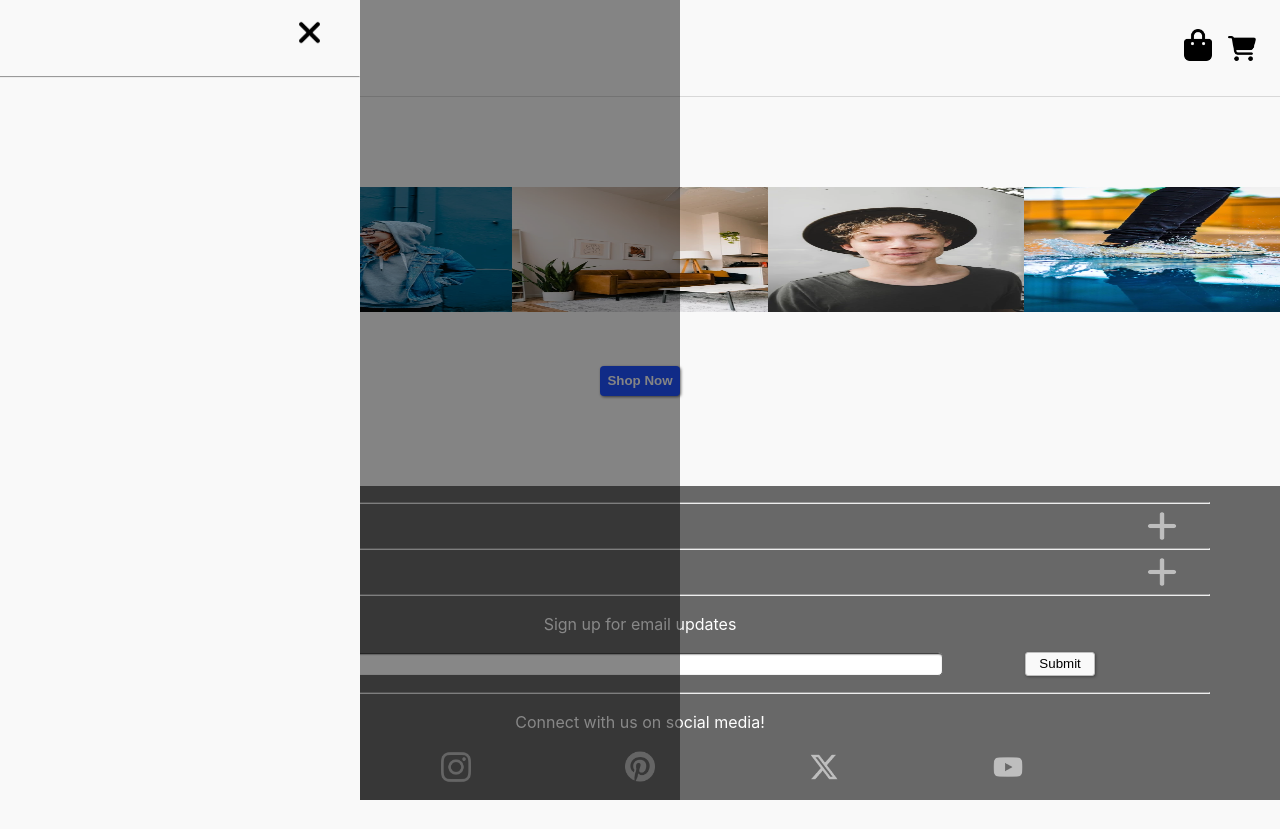
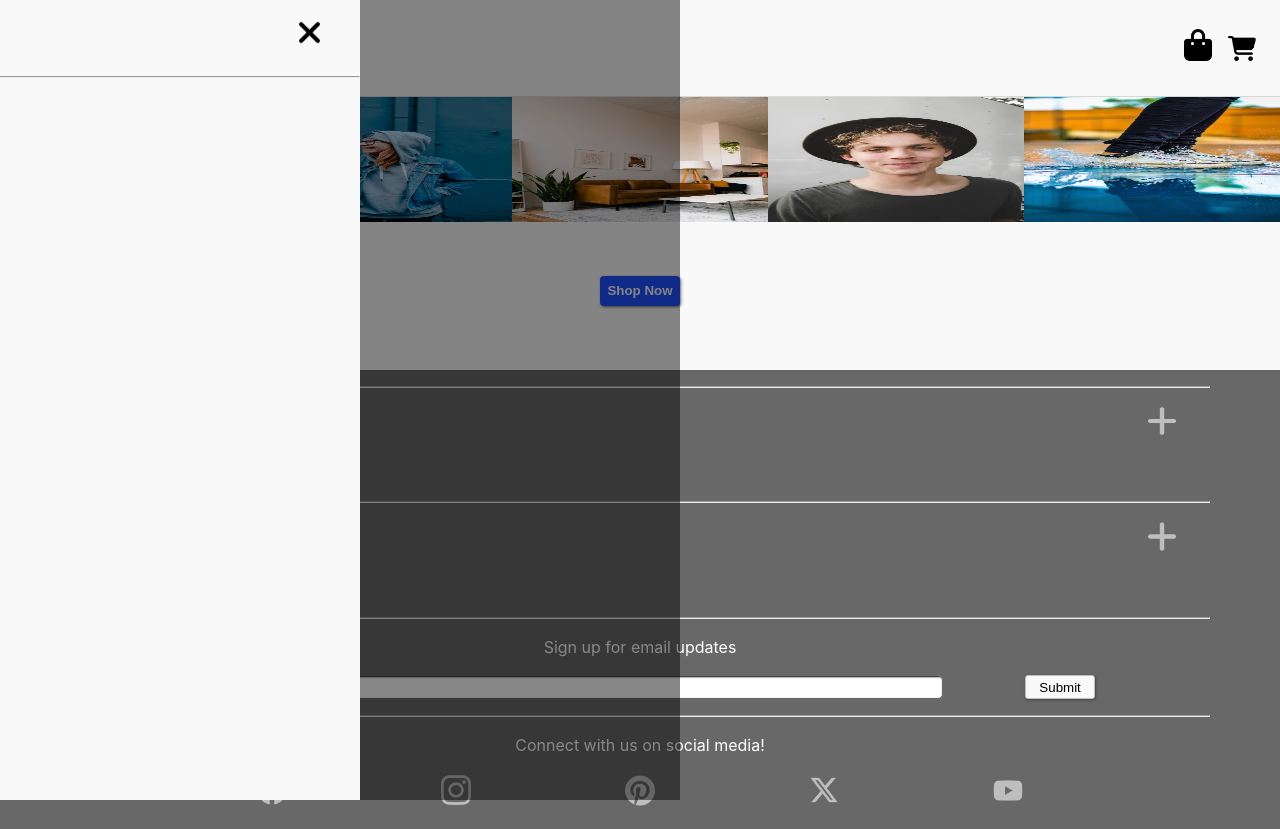
Before and after one commit to marefpceo/react-shopping-cart, a React (Vite) app: page / in a window 1280 px wide. Before the commit the page ends 800 px from the top, so only its background shows below. Built offline with nearby package versions, Linux system fonts and the light colour scheme.

Commit message:
Completed Footer logic
Added collapsable menus for Customer Service and Store Infomation.

Added links to social media pages.

```diff
--- a/src/components/Content/Content.css
+++ b/src/components/Content/Content.css
@@ -4,6 +4,7 @@
   justify-content: center;
   align-items: center;
   flex-grow: 1;
+  margin-bottom: 5%;
 }
 
 .img-div {
--- a/src/components/Footer/Footer.css
+++ b/src/components/Footer/Footer.css
@@ -11,11 +11,16 @@ footer hr {
 }
 
 .footer-links {
-  display: flex;
-  justify-content: space-between;
   align-items: center;
   width: 85%;
   margin: 0 auto;
+}
+
+.footer-links div {
+  display: flex;
+  justify-content: space-between;
+  width: 100%;
+  padding-top: 1rem;
 }
 
 .footer-links h3 {
@@ -25,6 +30,33 @@ footer hr {
 .footer-links img {
   max-width: 30px;
   height: 100%;
+}
+
+.customer-service-list,
+.store-info-list {
+  display: flex;
+  flex-direction: column;
+  align-items: start;
+  font-size: 14px;
+  height: 0;
+  overflow: hidden;
+  margin-bottom: 5%;
+}
+
+.customer-service-list li,
+.store-info-list li {
+  width: 100%;
+}
+
+.customer-service-list li p,
+.store-info-list li p {
+  margin: 2%;
+}
+
+.customer-service-list a,
+.store-info-list a {
+  text-decoration: none;
+  color: #ffffff;
 }
 
 .updates-div {
--- a/src/components/Footer/Footer.jsx
+++ b/src/components/Footer/Footer.jsx
@@ -1,4 +1,5 @@
 import plusIcon from '../../assets/plus-solid.png';
+import minusIcon from '../../assets/minus-solid.png';
 import Button from '../Button/Button';
 import facebookIcon from '../../assets/facebook.png';
 import instagramIcon from '../../assets/instagram.png';
@@ -6,19 +7,97 @@ import pinterestIcon from '../../assets/pinterest.png';
 import xIcon from '../../assets/x-twitter.png';
 import youtubeIcon from '../../assets/youtube.png';
 import '../Footer/Footer.css';
+import { useState } from 'react';
 
 function Footer() {
+  const [serviceList, setServiceList] = useState('0');
+  const [infoList, setInfoList] = useState('0');
+
+  function toggleServiceList() {
+    if (serviceList === '0') {
+      setServiceList('100%');
+    } else {
+      setServiceList('0');
+    }
+  }
+
+  function toggleInfoList() {
+    if (infoList === '0') {
+      setInfoList('100%');
+    } else {
+      setInfoList('0');
+    }
+  }
+
   return (
     <footer>
       <hr />
+
       <div className='footer-links'>
-        <h3>Customer Service</h3>
-        <img src={plusIcon} alt='' />
+        <div>
+          <h3>Customer Service</h3>
+          <img
+            src={serviceList === '100%' ? minusIcon : plusIcon}
+            alt='Customer service'
+            onClick={toggleServiceList}
+          />
+        </div>
+        <ul className='customer-service-list' style={{ height: serviceList }}>
+          <li>
+            <a href='#'>
+              <p>Contact Us</p>
+            </a>
+          </li>
+          <li>
+            <a href='#'>
+              <p>FAQs</p>
+            </a>
+          </li>
+          <li>
+            <a href='#'>
+              <p>Returns</p>
+            </a>
+          </li>
+          <li>
+            <a href='#'>
+              <p>Shipping</p>
+            </a>
+          </li>
+        </ul>
       </div>
       <hr />
+
       <div className='footer-links'>
-        <h3>Store Information</h3>
-        <img src={plusIcon} alt='' />
+        <div>
+          <h3>Store Information</h3>
+          <img
+            src={infoList === '100%' ? minusIcon : plusIcon}
+            alt='Store information'
+            onClick={toggleInfoList}
+          />
+        </div>
+        <ul className='store-info-list' style={{ height: infoList }}>
+          <li>
+            <a href='#'>
+              <p>Locations</p>
+            </a>
+          </li>
+          <li>
+            <a href='#'>
+              <p>Store Hours</p>
+            </a>
+          </li>
+          <li>
+            <a href='#'>
+              <p>Careers</p>
+            </a>
+          </li>
+          <li>
+            <a href='#'>
+              <p>Sitemap</p>
+            </a>
+          </li>
+        </ul>
       </div>
       <hr />
       <div className='email-signup'>
@@ -44,11 +123,21 @@ function Footer() {
       <div className='social-media'>
         <p>Connect with us on social media!</p>
         <div className='social-media-icons'>
-          <img src={facebookIcon} alt='' />
-          <img src={instagramIcon} alt='' />
-          <img src={pinterestIcon} alt='' />
-          <img src={xIcon} alt='' />
-          <img src={youtubeIcon} alt='' />
+          <a href='https://www.facebook.com' target='_blank' rel='noreferrer'>
+            <img src={facebookIcon} alt='Facebook' />
+          </a>
+          <a href='https://www.instagram.com' rel='noreferrer' target='_blank'>
+            <img src={instagramIcon} alt='Instagram' />
+          </a>
+          <a href='https://www.pinterest.com ' rel='noreferrer' target='_blank'>
+            <img src={pinterestIcon} alt='Pinterest' />
+          </a>
+          <a href='https://www.twitter.com' rel='noreferrer' target='_blank'>
+            <img src={xIcon} alt='Twitter' />
+          </a>
+          <a href='https://www.youtube.com' rel='noreferrer' target='_blank'>
+            <img src={youtubeIcon} alt='Youtube' />
+          </a>
         </div>
       </div>
     </footer>
```
Also changed, not shown: src/assets/minus-solid.png (added).
